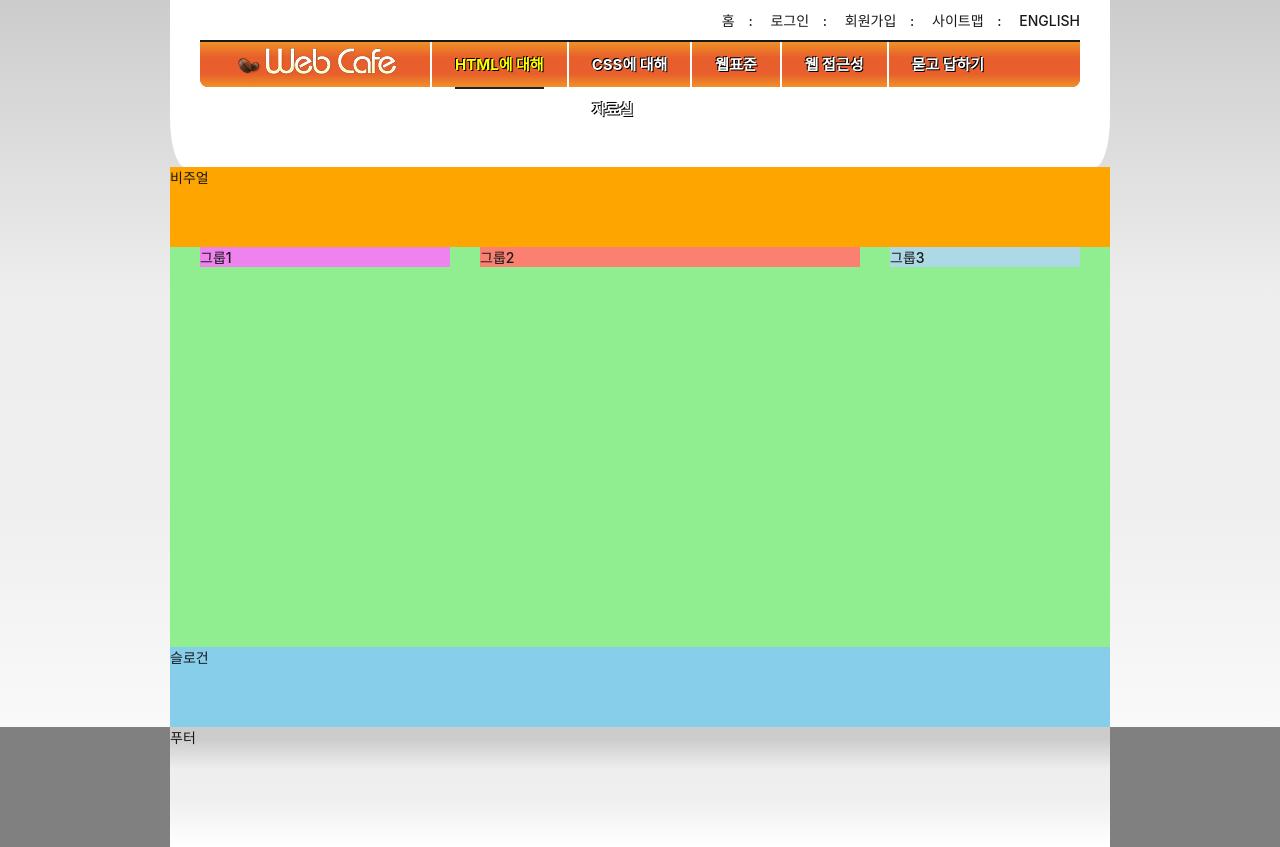
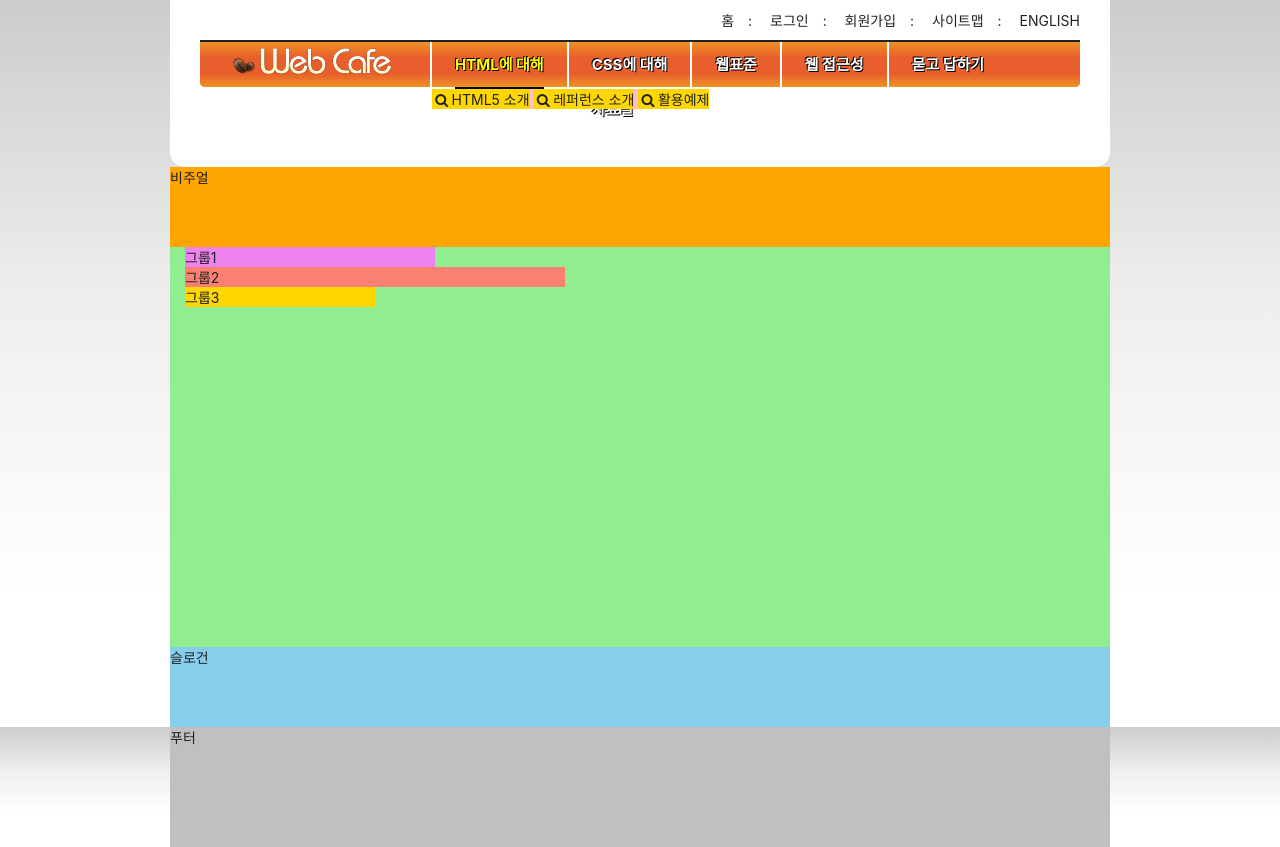
Before and after one commit to djswns7/HTML5, a plain HTML site: page HTML5/index.html in a window 1280 px wide. Drawn offline with Linux system fonts and the light colour scheme; a web font is replaced by a local one.

Commit message:
submenu icon폰트적용 및 코드 일체화

```diff
--- a/HTML5/styles/style.css
+++ b/HTML5/styles/style.css
@@ -1,110 +1,109 @@
-
-
 @import url(./normalize.css);
 @import url(./reset.css);
+@import url(./fonts.css);
 
-/* 숨김 컨텐츠 */
-.a11y-hidden{
-  background-color: red;
+/* 숨김 콘텐츠 */
+.a11y-hidden {
   position: absolute;
   width: 1px;
   height: 1px;
-  margin: -1px;
   overflow: hidden;
-  clip-path: polygon(0 0, 0 0,0 0);
+  clip-path: polygon(0 0, 0 0, 0 0);
 }
 
-/* 기본스타일 */
-*, *::before,*::after{
+/* 기본 스타일 */
+*,
+*::before,
+*::after {
   box-sizing: border-box;
-
 }
 
-html{
+html {
   font-size: 10px;
 }
 
-
 /* 링크 스타일 */
-a{
-  color:inherit;
-  /* 링크 밑줄 지우는 속성 */
+a {
+  color: inherit;
   text-decoration: none;
-
 }
 
-/* 본문 스타일 영역 */
-body{
+/* 본문 스타일 */
+body {
+  /* em, rem 단위를 사용해보기 */
   font-size: 1.4rem;
-  color: #181818;
-  /* background-color: #ccc; */
-  background: #ccc linear-gradient(to bottom,#ccc 0%,#eee 35%, #efefef 60%,  #fff 100%);
-  font-family: "Pretendard Variable", Pretendard, -apple-system, BlinkMacSystemFont, system-ui, Roboto, "Helvetica Neue", "Segoe UI", "Apple SD Gothic Neo", "Noto Sans KR", "Malgun Gothic", "Apple Color Emoji", "Segoe UI Emoji", "Segoe UI Symbol", sans-serif;
-
-  font-weight: 500;
+  color: #212121;
+  background: #ccc
+    linear-gradient(to bottom, #ccc 0%, #eee 35%, #fff 70%, #fff 100%);
+  font-family: "Pretendard Variable", Pretendard, -apple-system,
+    BlinkMacSystemFont, system-ui, Roboto, "Helvetica Neue", "Segoe UI",
+    "Apple SD Gothic Neo", "Noto Sans KR", "Malgun Gothic", "Apple Color Emoji",
+    "Segoe UI Emoji", "Segoe UI Symbol", sans-serif;
 }
 
 /* 레이아웃 */
-.header, .visual, .main, .slogan, .footer-inner{
+.header,
+.visual,
+.main,
+.slogan,
+.footer-inner {
   width: 940px;
   margin: 0 auto;
-
 }
 
-/* 헤더 영역 */
-.header{
-  background-color: #fff;
-  padding:0 30px;
-  border-radius: 0 0 15px 15px / 0 0 50px 50px;
+/* 헤더 */
+.header {
+  background: #fff;
+  padding: 0 30px;
+  border-radius: 0 0 15px 15px;
   position: relative;
 }
 
 /* 로고 */
 .logo {
-  /* background: blue; */
   position: absolute;
   top: 45px;
-  left: 65px;
+  left: 60px;
+  z-index: 10;
 }
 
 /* 텍스트 링크 모음 */
-.member{
-  /* background-color:  aqua; */
+.member {
   text-align: right;
   padding: 4px 0;
-  /* position 속성을 황용하여 .member 영역을 오른쪽으로 10px 만큼 이동하기 */
+  /* position 속성을 활용하여 .member 영역을 오른쪽으로 10px 만큼 이동하기 */
   /* position: relative;
   right: -10px; */
-  /* position 속성을 황용하여 .member 영역을 오른쪽으로 10px 만큼 이동하기 */
-  transform: translate(10px);
-
+  /* transform 속성을 활용하여 .member 영역을 오른쪽으로 10px 만큼 이동하기 */
+  transform: translateX(10px);
 }
 
-.member li{
-  /* background-color: pink; */
+.member li {
   display: inline-block;
 }
 
-.member a{
-  /* background-color: coral; */
+.member a {
   padding: 6px 10px;
   display: inherit;
   text-transform: uppercase;
 }
 
 /* 마지막 li 요소에 포함된 a 요소를 선택하여 오른쪽 padding 값을 0으로 재정의 하는 방법 */
-/* .memeber li:last-child a{
-  padding: 0;
+/* .member li:last-child a {
+  padding-right: 0;
 } */
 
-/* 메인메뉴 */
-.navigation{
+.divider {
+  margin-right: 4px;
+}
+
+/* 메인 메뉴 */
+.navigation {
   padding-bottom: 80px;
 }
-.menu{
+
+.menu {
   border-top: 2px solid currentColor;
-  background-color: orangered;
-  /* background-image: linear-gradient(red, green,orange);*/
   background: #e85e2c
     linear-gradient(
       to bottom,
@@ -113,17 +112,23 @@ body{
       #e85e2c 70%,
       #ef9126 100%
     );
-  border-radius: 0 0 8px 8px;
+  border-radius: 0 0 5px 5px;
   padding-left: 230px;
   height: 47px;
+  position: relative;
 }
 
-.menu-item{
-  float:left;
+.menu > li:nth-child(-n + 3) {
+  position: relative;
+}
+
+.menu-item {
+  float: left;
   border-left: 2px solid #fff;
 }
 
-.menu-button{
+/* 구체성 -> 10점 */
+.menu-button {
   border: 0;
   background: transparent;
   padding: 0 23px;
@@ -131,88 +136,114 @@ body{
   font-size: 15px;
   font-weight: 700;
   color: #fff;
-  text-shadow: 1px 1px 0  #000,-1px -1px 0  #000;
+  text-shadow: 1px 1px 0 #000, -1px -1px 0 #000;
 }
 
-.is-active .menu-button::after{
-  content:"";
-  border-top: 2px solid #212121;
-  display: block;
+/* 구체성 -> 20점 */
+.is-active .menu-button {
+  color: #ff0;
 }
 
-.is-active .menu-button{
-  color: yellow;
+.is-active .menu-button::after {
+  content: "";
+  display: block;
+  border-top: 2px solid #000;
 }
 
-.sub-menu{
+.sub-menu {
   background-color: pink;
-  position:absolute;
+  position: absolute;
+  top: 47px;
   display: none;
 }
 
-.divider{
-  margin-right: 4px;
+.menu-html,
+.menu-css,
+.menu-standards {
+  left: 0;
 }
 
+.menu-accessibility,
+.menu-qna,
+.menu-archive {
+  right: 0;
+}
 
-/* 비주얼 영역 */
-.visual{
-  background-color: orange;
+.is-active .sub-menu {
+  display: block;
+  white-space: nowrap;
+}
+
+.sub-menu li {
+  display: inline-block;
+  background-color: gold;
+}
+
+.sub-menu a::before{
+  content: '\e802';
+  font-family: 'fontello';
+  font-weight: normal;
+  display: inline-block;
+  text-decoration: inherit;
+  width: 1em;
+  margin-right: .2em;
+  text-align: center;
+  font-variant: normal;
+  text-transform: none;
+  line-height: 1em;
+  margin-left: .2em;
+  -webkit-font-smoothing: antialiased;
+  -moz-osx-font-smoothing: grayscale;
+}
+
+.sub-menu a:hover::before,
+.sub-menu a:focus::before{
+  content: '\e800';
+}
+
+/* 비주얼 */
+.visual {
+  background: orange;
   height: 10vh;
 }
-
-/* 메인영역 */
-.main{
-  background-color: lightgreen;
+/* 메인 */
+.main {
+  background: lightgreen;
   height: 50vh;
-  /* border: 1px solid red; */
   display: flow-root;
+  padding: 0 15px;
 }
 
-/* .main::after{
-  content:"";
-  clear: both;
-  display: block;
-} */
-
-.gr{
+.group {
   margin: 0 15px;
-
-}
-.group1{
-  background-color: violet;
-  width: 250px;
-  float: left;
-  margin-left: 30px;
-}
-
-.group2{
-  background-color: salmon;
-  width: 380px;
   float: left;
 }
 
-.group3{
-  background-color: lightblue;
+.group1 {
+  background-color: violet;
+  width: 250px;
+}
+.group2 {
+  background-color: salmon;
+  width: 380px;
+}
+.group3 {
+  background-color: gold;
   width: 190px;
-  float: left;
-  margin-right: 30px;
 }
 
-
-/* 슬로건 영역 */
-.slogan{
-  background-color: skyblue;
+/* 슬로건 */
+.slogan {
+  background: skyblue;
   height: 10vh;
-  /* clear: both; */
+  clear: both;
 }
-
-/* Footer 영역 */
-.footer{
-  background-color: gray;
+/* 푸터 */
+.footer {
+  background: #ccc
+    linear-gradient(to bottom, #ccc 0%, #eee 35%, #fff 70%, #fff 100%);
 }
-
-.footer-inner{
+.footer-inner {
+  background: silver;
   height: 15vh;
-  background: #ccc linear-gradient(to bottom,#ccc 10%,#eee 35%, #efefef 60%, #fff 100%);
 }
```
Lines whose indentation alone changed are shown as unchanged.
